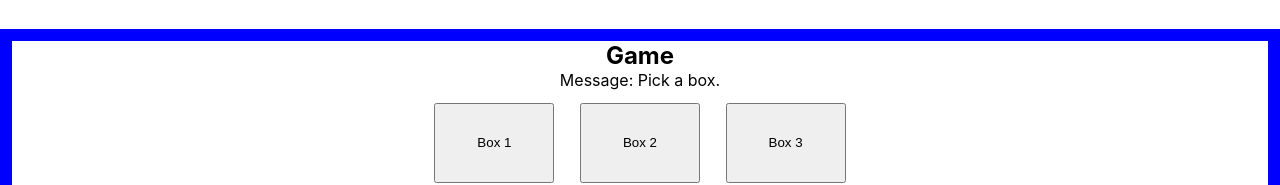
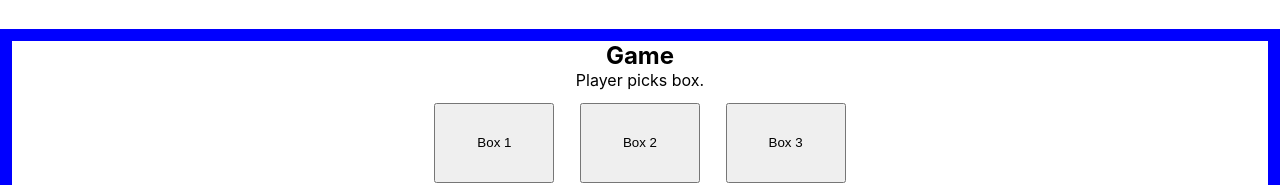
Before and after one commit to franco-ortega/hide-and-seek, a React (Create React App) app: page /game in a window 1280 px wide. Shown: the part 131-316 px from the top of the page. Built offline with nearby package versions, Linux system fonts and the light colour scheme.

Commit message:
add ability for player to hide item and computer to make a guess

```diff
--- a/src/components/Game/Game.jsx
+++ b/src/components/Game/Game.jsx
@@ -23,8 +23,24 @@ const Game = ({
   //maybe score
 
   //active player boolean: player = true, computer = false
-  const [activeSeeker, setActiveSeeker] = useState(false);
-  // const [activeHider, setActiveHider] = useState(true);
+  const [activeSeeker, setActiveSeeker] = useState('');
+  const [activeHider, setActiveHider] = useState('computer');
+
+  let playerSeeks = false;
+  if(activeSeeker === 'player') playerSeeks = true;
+  else playerSeeks === false;
+
+  let computerSeeks = false;
+  if(activeSeeker === 'computer') computerSeeks = true;
+  else computerSeeks === false;
+
+  let playerHides = false;
+  if(activeHider === 'player') playerHides = true;
+  else playerHides === false;
+
+  let computerHides = false;
+  if(activeHider === 'computer') computerHides = true;
+  else computerHides === false;
 
   //correctBox = number
   const [hidingSpot, setHidingSpot] = useState(0);
@@ -37,9 +53,11 @@ const Game = ({
 
   const computerHidesItem = () => {
     const computerHidingSpot = Math.ceil(Math.random() * 3);
+    console.log('computer hiding spot: ' + computerHidingSpot);
     setHidingSpot(computerHidingSpot);
     setButtonClickable(true);
-    setActiveSeeker(true);
+    setActiveHider('');
+    setActiveSeeker('player');
   };
 
   // For when the computer makes guesses too:
@@ -50,60 +68,72 @@ const Game = ({
     console.log('The computer is making a guess');
     //random select a number
     const computerGuess = Math.ceil(Math.random() * 3);
+    console.log('computer guess: ' + computerGuess);
     //compare guess to hiding spot
     //if correct, increment computer score
     if(computerGuess === hidingSpot) incrementComputerScore();
+    setActiveHider('computer');
+    setButtonClickable('false');
+    setActiveSeeker('');
   };
 
 
   const computerTurn = () => {
-    if(!activeSeeker) {
+    if(activeHider === 'computer') {
       computerHidesItem();
-      // const computerHidingSpot = Math.ceil(Math.random() * 3);
-      // setHidingSpot(computerHidingSpot);
-      // setButtonClickable(true);
-      // setActiveSeeker(true);
-    } else {
+    }
+
+    if(activeSeeker === 'computer') {
       computerMakesGuess();
     }
   };
 
   useEffect(() => {
-    if(playerScore === 5 || computerScore === 5) {
+    if(playerScore === 3 || computerScore === 3) {
       setGameActive(false);
       history.push('/results');
     } else {
-      if(!activeSeeker) {
-        setTimeout(() => {
-          computerTurn();
-        }, 1000);
-      }
+      setTimeout(() => {
+        computerTurn();
+      }, 2000);
+      // if(activeSeeker === 'computer') {
+      // }
     }
   }, [activeSeeker, ]);
 
 
   //player clicks box to make guess || or to hide item
   const onGuessHidingSpotClick = ({ target }) => {
-    if(activeSeeker) {
+    if(activeSeeker === 'player') {
       console.log('GHS: Hiding spot: ' + hidingSpot);
 
-      setButtonClickable(false);
+      // setButtonClickable(false);
 
       const guess = Number(target.value);
-      console.log('GHS: Player guessed: ' + guess);
+      console.log('GHS: player guess: ' + guess);
 
       //check score by comparing value of selection to correctBox
       //increment score
       if(guess === hidingSpot) incrementPlayerScore();
       // else incrementComputerScore();
 
-      setActiveSeeker(false);
-    } else {
+      setActiveSeeker('');
+      setActiveHider('player');
+    } else if(activeHider === 'player') {
+      // setButtonClickable(true);
       //the player hides the item
+      console.log('Player hid the item!');
       const playerHidingSpot = Number(target.value);
       setHidingSpot(playerHidingSpot);
+      setActiveSeeker('computer');
+      setActiveHider('');
     }
   };
+
+  // const playerHidesItem = ({ target }) => {
+  //   setHidingSpot(target.value);
+
+  // };
 
 
 
@@ -114,7 +144,16 @@ const Game = ({
       <h2>Game</h2>
       <section>
         {/* display messages: Your turn, Computer turn, You score, They score */}
-        Message: {activeSeeker ? 'Pick a box.' : 'Computer is hiding the item.'}
+        <p>
+          {/* Message #1: {playerSeeks ? 'Player picks box.' : 'Computer picks box.'} */}
+          {playerSeeks && 'Player picks box.'}
+          {computerSeeks && 'Computer picks box.'}
+        </p>
+        <p>
+          {/* Message #2: {activeHider ? 'Player hides item.' : 'Computer hides item.'} */}
+          {playerHides && 'Player hides item.'}
+          {computerHides && 'Computer hides item.'}
+        </p>
       </section>
       <section>
         <button value="1" disabled={!buttonClickable} onClick={onGuessHidingSpotClick}>Box 1</button>
```
